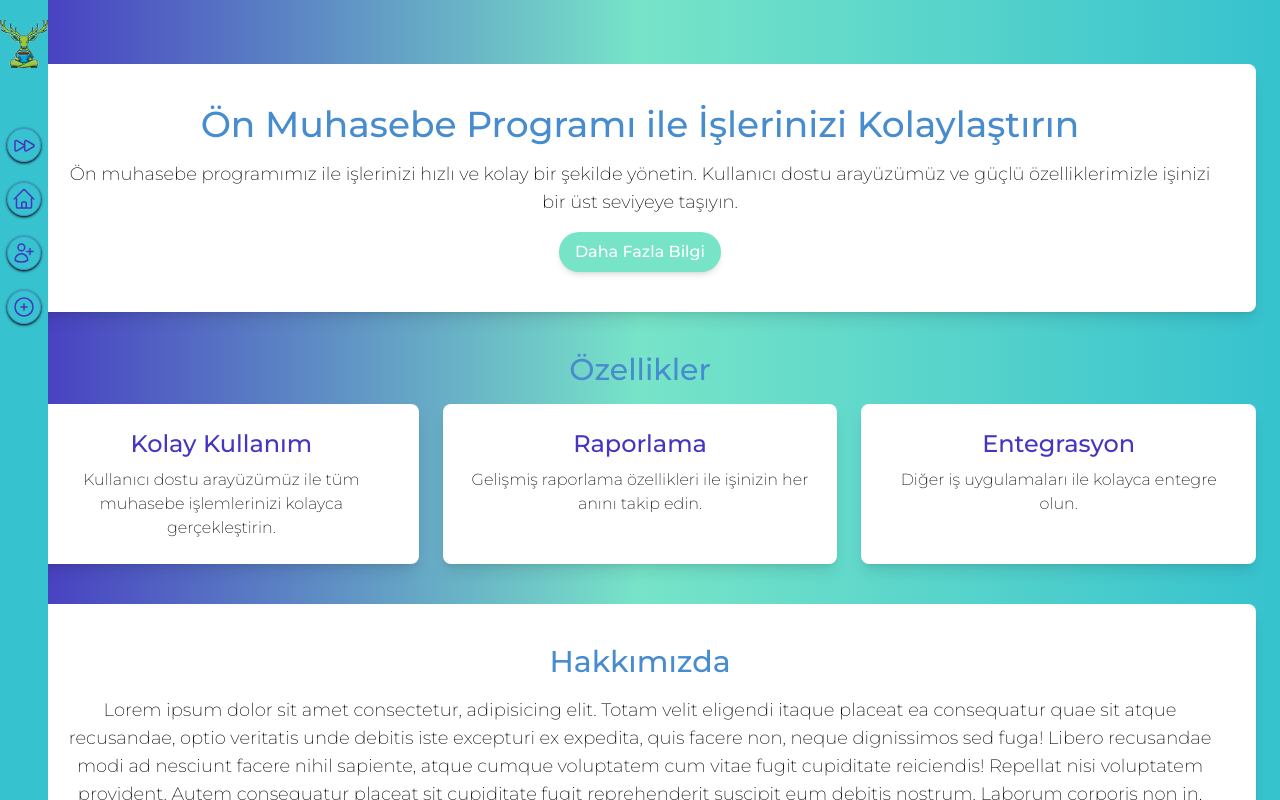
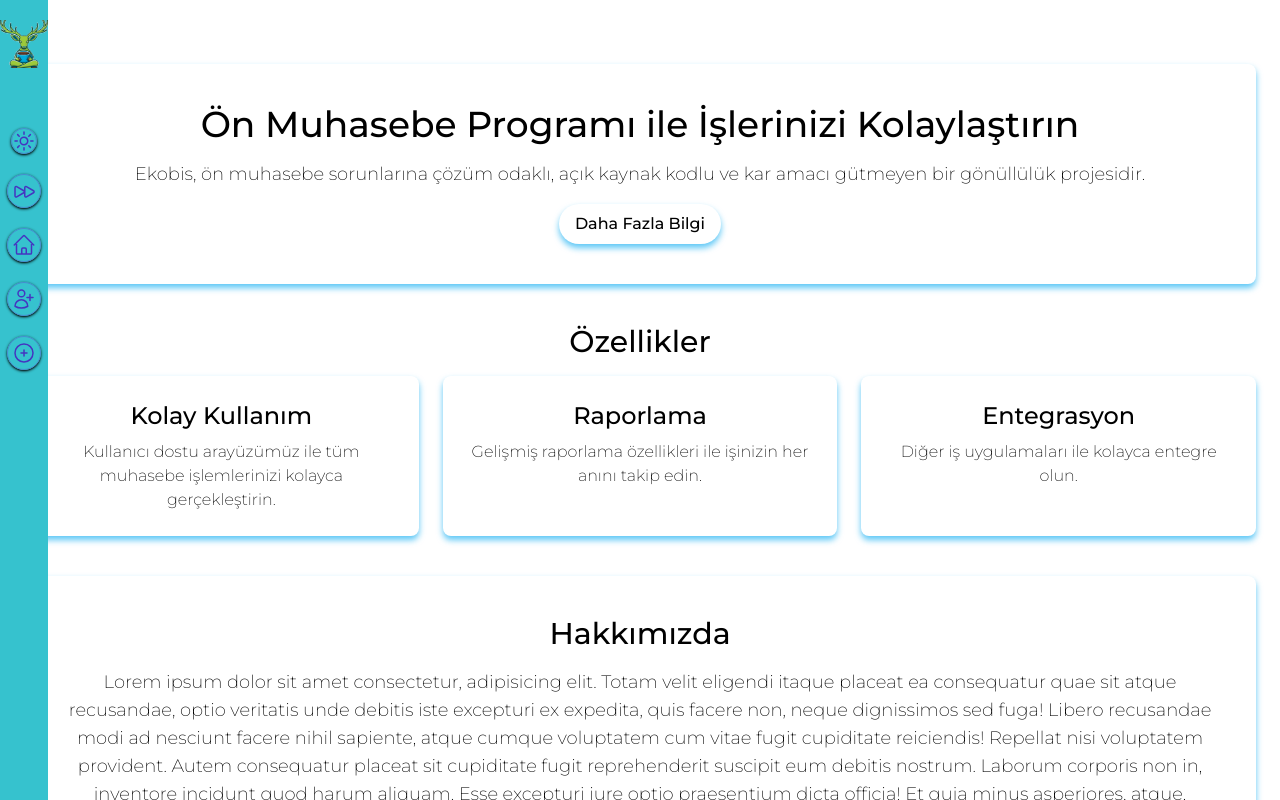
Before and after one commit to ekobis/ekobis-fe, a React (Vite) app in the folder ekobis/: page / in a window 1280 px wide. Shown: the top 800 px of the page. Built offline with nearby package versions, Linux system fonts and the light colour scheme.

Commit message:
dark and light  mode added with context api, new colour added on the tailwind.config and used for border and shadow

```diff
--- a/ekobis/src/App.jsx
+++ b/ekobis/src/App.jsx
@@ -1,17 +1,23 @@
 import Navbar from "./pages/Navbar";
 import './App.css'
 import SideRoutes from "./components/route/SideRoutes";
+import { useThemeClasses } from "./components/context/CustomTheme";
+
+// bg-gradient-to-r from-customPurple via-customGreen to-customCyan==>  örnek arka plan rengi
 
 
 export default function App() {
+  const { background, text, border, shadow } = useThemeClasses();
+
+  // Define dynamic class based on theme
+
+
   return (
-    <>
-    <div className="flex flex-row bg-gradient-to-r from-customPurple via-customGreen to-customCyan">
-    <Navbar />
-    <div className="w-screen">
-    <SideRoutes />
+    <div className={`flex flex-row ${background} ${text} ${border} ${shadow}`}>
+      <Navbar />
+      <div className="w-screen">
+        <SideRoutes />
+      </div>
     </div>
-    </div>
-    </>
-  )
+  );
 }
--- /dev/null
+++ b/ekobis/src/components/context/CustomTheme.jsx
@@ -0,0 +1,8 @@
+import { useContext } from "react";
+import ThemeContext from "./ThemeContext";
+
+export function useThemeClasses() {
+  const { theme, themeClasses } = useContext(ThemeContext);
+
+  return themeClasses[theme]; // Temanın güncel stil sınıflarını döndür
+}
--- /dev/null
+++ b/ekobis/src/components/context/ThemeContext.jsx
@@ -0,0 +1,34 @@
+import React, { createContext, useState } from "react";
+
+const ThemeContext = createContext();
+
+export function ThemeProvider({ children }) {
+  const [theme, setTheme] = useState("day"); // Varsayılan tema "day"
+
+  const toggleTheme = () => {
+    setTheme((prevTheme) => (prevTheme === "day" ? "night" : "day"));
+  };
+
+  const themeClasses = {
+    day: {
+      background: "bg-white",
+      text: "text-black",
+      border: "border-dayBorder", // Doğru sınıf adı
+      shadow: "shadow-dayShadow", // Doğru sınıf adı
+    },
+    night: {
+      background: "bg-black",
+      text: "text-white",
+      border: "border-nightBorder", // Doğru sınıf adı
+      shadow: "shadow-nightShadow", // Doğru sınıf adı
+    },
+  };
+
+  return (
+    <ThemeContext.Provider value={{ theme, toggleTheme, themeClasses }}>
+      {children}
+    </ThemeContext.Provider>
+  );
+}
+
+export default ThemeContext;
--- a/ekobis/src/main.jsx
+++ b/ekobis/src/main.jsx
@@ -3,11 +3,14 @@ import ReactDOM from 'react-dom/client'
 import App from './App.jsx'
 import './index.css'
 import { BrowserRouter } from 'react-router-dom'
+import { ThemeProvider } from './components/context/ThemeContext.jsx'
 
 ReactDOM.createRoot(document.getElementById('root')).render(
   <React.StrictMode>
     <BrowserRouter>
+    <ThemeProvider>
     <App />
+    </ThemeProvider>
     </BrowserRouter>
   </React.StrictMode>,
 )
--- a/ekobis/src/pages/Clients.jsx
+++ b/ekobis/src/pages/Clients.jsx
@@ -3,8 +3,8 @@
 
 export default function Clients() {
   return(
-    <>
+    <div className="flex flex-col w-screen h-screen mx-auto items-center justify-start mt-10">
     <h1>Clients</h1>
-    </>
+    </div>
   )
 }
--- a/ekobis/src/pages/Home.jsx
+++ b/ekobis/src/pages/Home.jsx
@@ -1,60 +1,61 @@
-import React from 'react';
+import React, { useContext } from 'react';
 import Footer from '../components/Footer';
+import { useThemeClasses } from "../components/context/CustomTheme.jsx"
 
 export default function Home() {
+  const { background, text, border, shadow } = useThemeClasses();
+
   return (
     <>
-      <div className="container mx-auto mt-10 p-6 ">
+      <div className={`container mx-auto mt-10 p-6 `}>
         {/* Hero Section */}
-        <section id="home" className="bg-white p-10 rounded-lg shadow-lg mb-10">
-          <h2 className="text-4xl font-bold text-customBlue mb-4">
+        <section id="home" className={`p-10 rounded-lg ${shadow} mb-10`}>
+          <h2 className="text-4xl font-bold mb-4">
             Ön Muhasebe Programı ile İşlerinizi Kolaylaştırın
           </h2>
           <p className="text-lg mb-4">
-            Ön muhasebe programımız ile işlerinizi hızlı ve kolay bir şekilde yönetin. Kullanıcı dostu arayüzümüz ve güçlü özelliklerimizle işinizi bir üst seviyeye taşıyın.
+            Ekobis, ön muhasebe sorunlarına çözüm odaklı, açık kaynak kodlu ve kar amacı gütmeyen bir gönüllülük projesidir.
           </p>
-          <a href="#features" className="inline-block bg-customGreen text-white py-2 px-4 rounded-full shadow-md hover:bg-customCyan transition">
+          <a href="#features" className={`inline-block py-2 px-4 rounded-full ${shadow} hover:bg-customCyan transition`}>
             Daha Fazla Bilgi
           </a>
         </section>
 
         {/* Features Section */}
         <section id="features" className="mb-10">
-          <h2 className="text-3xl font-bold text-customBlue mb-4">Özellikler</h2>
+          <h2 className={`text-3xl font-bold mb-4 ${text}`}>Özellikler</h2>
           <div className="grid grid-cols-1 md:grid-cols-2 lg:grid-cols-3 gap-6">
-            <div className="bg-white p-6 rounded-lg shadow-lg">
-              <h3 className="text-2xl font-bold text-customPurple mb-2">Kolay Kullanım</h3>
+            <div className={`p-6 rounded-lg ${shadow}`}>
+              <h3 className="text-2xl font-bold mb-2 ${text}">Kolay Kullanım</h3>
               <p>Kullanıcı dostu arayüzümüz ile tüm muhasebe işlemlerinizi kolayca gerçekleştirin.</p>
             </div>
-            <div className="bg-white p-6 rounded-lg shadow-lg">
-              <h3 className="text-2xl font-bold text-customPurple mb-2">Raporlama</h3>
+            <div className={`p-6 rounded-lg ${shadow}`}>
+              <h3 className="text-2xl font-bold mb-2 ${text}">Raporlama</h3>
               <p>Gelişmiş raporlama özellikleri ile işinizin her anını takip edin.</p>
             </div>
-            <div className="bg-white p-6 rounded-lg shadow-lg">
-              <h3 className="text-2xl font-bold text-customPurple mb-2">Entegrasyon</h3>
+            <div className={`p-6 rounded-lg ${shadow}`}>
+              <h3 className="text-2xl font-bold mb-2 ${text}">Entegrasyon</h3>
               <p>Diğer iş uygulamaları ile kolayca entegre olun.</p>
             </div>
           </div>
         </section>
 
         {/* About Section */}
-        <section id="about" className="bg-white p-10 rounded-lg shadow-lg mb-10">
-          <h2 className="text-3xl font-bold text-customBlue mb-4">Hakkımızda</h2>
-          <p className="text-lg mb-4">
+        <section id="about" className={`p-10 rounded-lg ${shadow} mb-10 ${border}`}>
+          <h2 className={`text-3xl font-bold mb-4 ${text}`}>Hakkımızda</h2>
+          <p className={`text-lg mb-4 ${text}`}>
             Lorem ipsum dolor sit amet consectetur, adipisicing elit. Totam velit eligendi itaque placeat ea consequatur quae sit atque recusandae, optio veritatis unde debitis iste excepturi ex expedita, quis facere non, neque dignissimos sed fuga! Libero recusandae modi ad nesciunt facere nihil sapiente, atque cumque voluptatem cum vitae fugit cupiditate reiciendis! Repellat nisi voluptatem provident. Autem consequatur placeat sit cupiditate fugit reprehenderit suscipit eum debitis nostrum. Laborum corporis non in, inventore incidunt quod harum aliquam. Esse excepturi iure optio praesentium dicta officia! Et quia minus asperiores, atque, assumenda sapiente obcaecati corporis officiis ad quam molestias eum quidem doloremque veniam, nemo eveniet?
           </p>
-          <p className="text-lg mb-4">
+          <p className={`text-lg mb-4 ${text}`}>
             Lorem ipsum, dolor sit amet consectetur adipisicing elit. At itaque eveniet harum illum a culpa porro optio quae pariatur commodi autem assumenda dolor veritatis aperiam tenetur ad iste alias nisi aliquid illo, quibusdam dolorem odio tempore necessitatibus? Neque, rem molestias! Necessitatibus eligendi est voluptate quaerat vel. A temporibus, reiciendis eum totam et enim optio tempora modi nihil libero quod eius vero! Earum, dolorum non. Quisquam, dolores? Asperiores, tenetur modi incidunt nemo nostrum corporis tempore harum!
           </p>
-          <p className="text-lg mb-4">
+          <p className={`text-lg mb-4 ${text}`}>
             Lorem, ipsum dolor sit amet consectetur adipisicing elit. Illum praesentium harum veritatis exercitationem ab incidunt sed aperiam, possimus asperiores commodi, autem numquam quibusdam cupiditate quisquam esse ipsa tenetur nihil. Illo accusamus et quam error! Iusto quasi quaerat ratione fugiat repudiandae cumque veniam quis consequatur nostrum magni quae asperiores odit eos nisi repellendus magnam quam, tenetur cupiditate. Voluptatibus vitae commodi non maxime optio aperiam alias autem repudiandae quasi praesentium. Enim nulla laboriosam libero ab dolorum dolores omnis explicabo dolore exercitationem dignissimos, nihil illo hic labore voluptates blanditiis sunt nam eum fugit, architecto debitis quisquam molestias aperiam at repellendus! Ducimus, est voluptatibus.
           </p>
-          <p className="text-lg">
+          <p className={`text-lg ${text}`}>
             Lorem ipsum dolor sit amet consectetur, adipisicing elit. Nobis iusto minus praesentium amet quo aliquam dignissimos nam sed? Magni, aspernatur? Nulla perferendis quod nostrum, necessitatibus, cumque laborum dolore quia aliquam aspernatur ipsum animi recusandae voluptates? Qui laboriosam et molestias illum veniam ipsam explicabo! Impedit possimus dolore est necessitatibus id voluptatibus? Soluta numquam, corporis autem totam nesciunt harum quaerat molestias temporibus architecto sint. Obcaecati possimus similique dicta fuga ut rem repudiandae eligendi accusantium ullam ratione corrupti excepturi eaque magni omnis, id, officiis vitae vero modi ad nemo earum maiores. Accusantium tenetur aliquam obcaecati cupiditate optio possimus temporibus, qui rerum tempore deleniti.
           </p>
         </section>
-
-
       </div>
 
       {/* Footer */}
--- a/ekobis/src/pages/Navbar.jsx
+++ b/ekobis/src/pages/Navbar.jsx
@@ -1,6 +1,7 @@
-import { useState } from "react";
+import { useContext, useState } from "react";
 import ekobisLogo from "../../public/ekobisnewLogo.png";
 import { NavLink } from "react-router-dom";
+import themeContext from "../components/context/ThemeContext"
 
 // customGreen: 'rgb(119, 228, 200)',
 // customCyan: 'rgb(54, 194, 206)',
@@ -9,6 +10,7 @@ import { NavLink } from "react-router-dom";
 
 export default function Navbar() {
   const [expanded, setExpanded] = useState(false);
+  const { theme, toggleTheme } = useContext(themeContext)
 
   const toggleExpanded = () => {
     setExpanded(!expanded);
@@ -25,8 +27,40 @@ export default function Navbar() {
           />
         </div> {/* Navbar logo */}
 
+        {/* Theme Icons start with day icon*/}
+
+        {theme === "day" ? <button onClick={toggleTheme}>
+        <div className="relative flex flex-col items-center group mt-10 transition-transform duration-100 shadow rounded-full border border-customBlue shadow-black hover:bg-customBlue hover:scale-150">
+
+
+        <svg xmlns="http://www.w3.org/2000/svg" fill="none" viewBox="0 0 24 24" strokeWidth={1.5} stroke="currentColor" className="size-6 text-customPurple">
+        <path strokeLinecap="round" strokeLinejoin="round" d="M12 3v2.25m6.364.386-1.591 1.591M21 12h-2.25m-.386 6.364-1.591-1.591M12 18.75V21m-4.773-4.227-1.591 1.591M5.25 12H3m4.227-4.773L5.636 5.636M15.75 12a3.75 3.75 0 1 1-7.5 0 3.75 3.75 0 0 1 7.5 0Z" />
+        </svg>
+        <div className={`absolute left-8 top-0 opacity-0 ${!expanded ? "group-hover:visible" : "invisible"} group-hover:opacity-100 bg-customPurple text-customGreen text-xs rounded transition-opacity duration-100 border border-customBlue shadow-black`}>
+        DayMode
+        </div>
+        </div>
+        </button>
+
+        :
+        <button onClick={toggleTheme}>
+          <div className="relative flex flex-col items-center group mt-10 transition-transform duration-100 shadow rounded-full border border-customBlue shadow-black hover:bg-customBlue hover:scale-150">
+
+
+        <svg xmlns="http://www.w3.org/2000/svg" fill="none" viewBox="0 0 24 24" strokeWidth={1.5} stroke="currentColor" className="size-6 text-customPurple">
+        <path strokeLinecap="round" strokeLinejoin="round" d="M21.752 15.002A9.72 9.72 0 0 1 18 15.75c-5.385 0-9.75-4.365-9.75-9.75 0-1.33.266-2.597.748-3.752A9.753 9.753 0 0 0 3 11.25C3 16.635 7.365 21 12.75 21a9.753 9.753 0 0 0 9.002-5.998Z" />
+        </svg>
+        <div className={`absolute left-8 top-0 opacity-0 ${!expanded ? "group-hover:visible" : "invisible"} group-hover:opacity-100 bg-customPurple text-customGreen text-xs rounded transition-opacity duration-100 border border-customBlue shadow-black`}>
+        DarkMode
+        </div>
+        </div>
+        </button>
+        }
+
+        {/* theme Icons ends with night icon */}
+
         <button onClick={toggleExpanded}>
-          <div className="relative flex flex-col items-center group mt-10 p-1 transition-transform duration-100 shadow rounded-full border border-customBlue shadow-black hover:bg-customBlue hover:scale-150">
+          <div className="relative flex flex-col items-center group p-1 transition-transform duration-100 shadow rounded-full border border-customBlue shadow-black hover:bg-customBlue hover:scale-150">
             {expanded ? (
               <svg xmlns="http://www.w3.org/2000/svg" fill="none" viewBox="0 0 24 24" strokeWidth={1.5} stroke="currentColor" className="size-6 text-customPurple">
                 <path strokeLinecap="round" strokeLinejoin="round" d="M6 18 18 6M6 6l12 12" />
--- a/ekobis/tailwind.config.js
+++ b/ekobis/tailwind.config.js
@@ -27,6 +27,12 @@ export default {
         customCyan: 'rgb(54, 194, 206)',
         customBlue: 'rgb(71, 140, 207)',
         customPurple: 'rgb(69, 53, 193)',
+        nightBorder: '#444',
+        dayBorder: '#ddd',
+      },
+      boxShadow: {
+        nightShadow: '0 4px 6px rgba(35, 130, 221, 0.66)',
+        dayShadow: '0 4px 6px rgba(7, 170, 241, 0.66)',
       },
     },
   },
```
Also changed, not shown: ekobis/src/App.css (line endings or trailing spaces), ekobis/src/index.css (line endings or trailing spaces).
